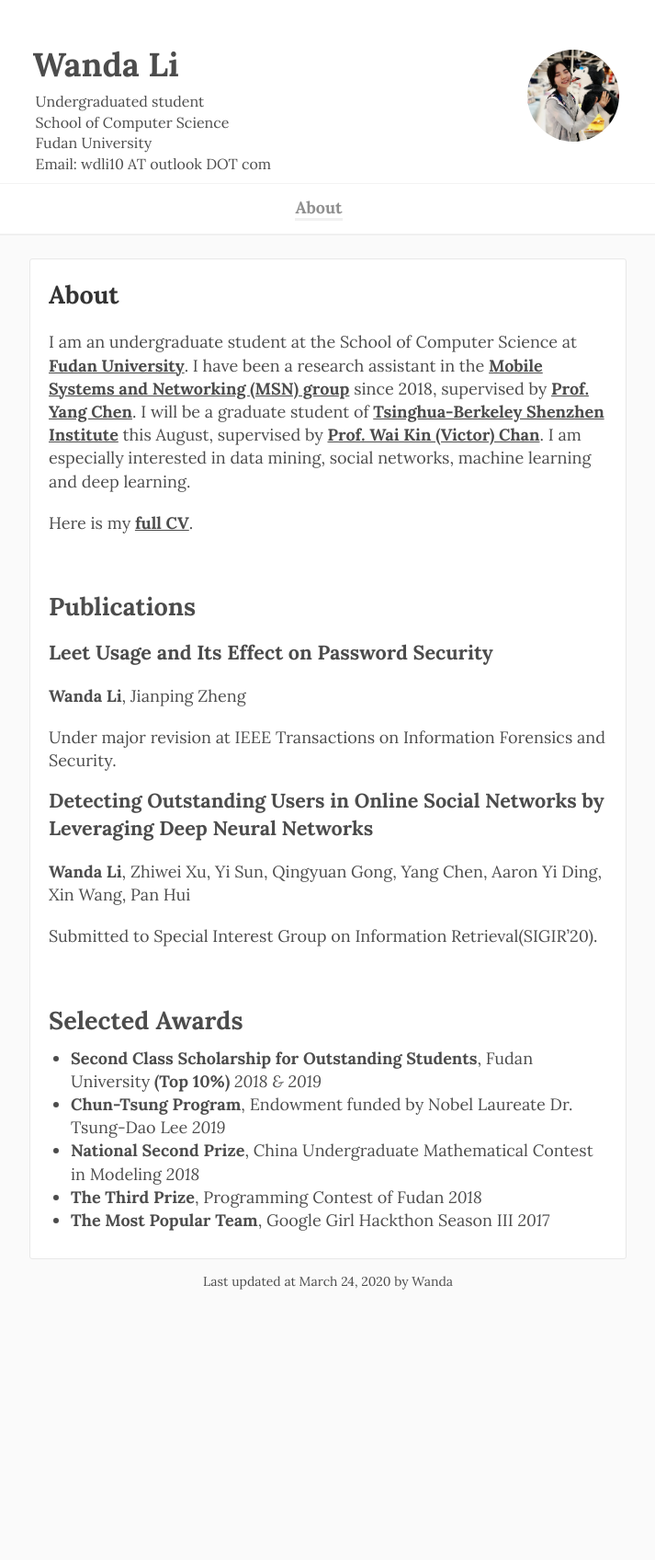
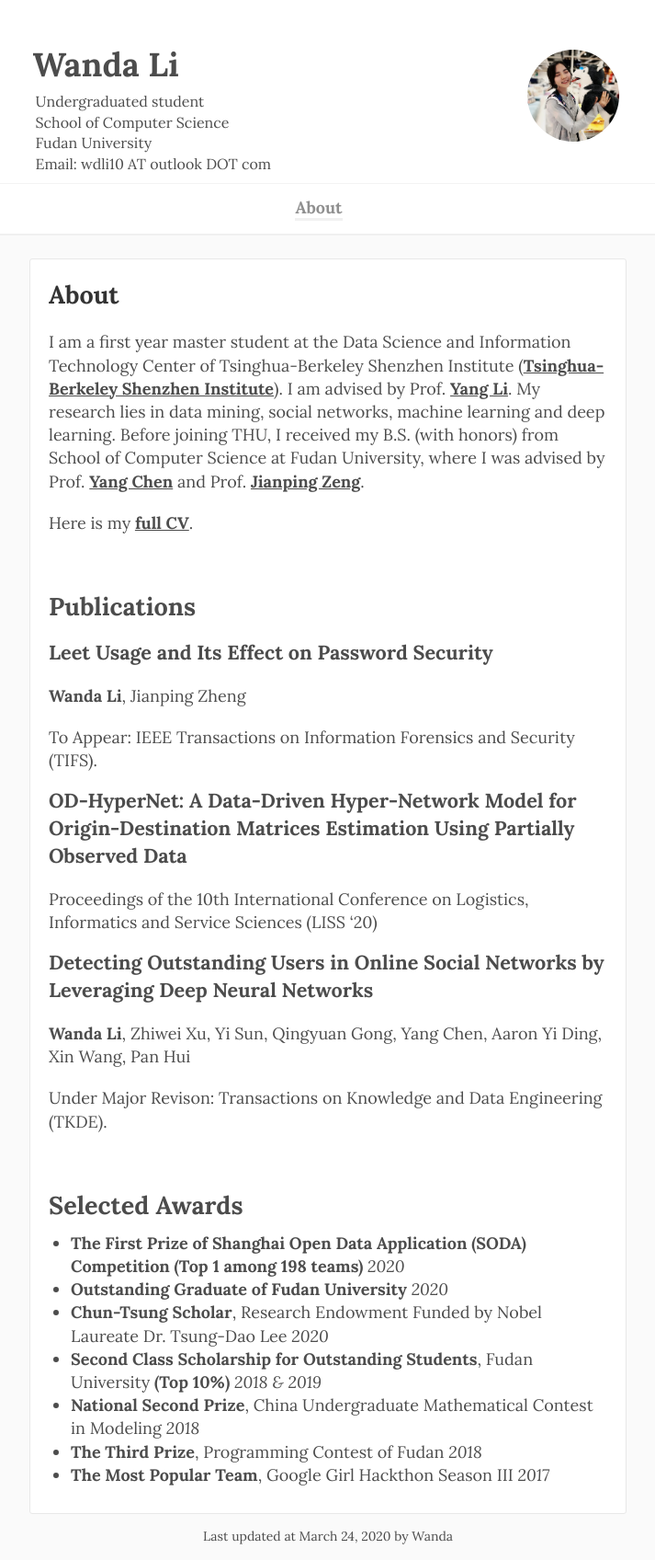
Before and after one commit to wandli/wandli.github.io, a Jekyll site: the page built from about.md, in a window 1280 px wide. Shown: the whole page at 92% size, without its empty margins (283-996 px from the left). Built offline with Jekyll 4.4.1, drawn with Linux system fonts in a browser that asks for light colours; before the commit the page ends 1419 px from its top, so only the background shows below that.

Commit message:
Update about.md

```diff
--- a/about.md
+++ b/about.md
@@ -4,7 +4,8 @@ title: About
 permalink: /about/
 ---
 
-I am an undergraduate student at the School of Computer Science at [Fudan University](http://www.fudan.edu.cn/en/). I have been a research assistant in the [Mobile Systems and Networking (MSN) group](http://fudan-msn.weebly.com/) since 2018, supervised by [Prof. Yang Chen](https://chenyang03.wordpress.com/). I will be a graduate student of [Tsinghua-Berkeley Shenzhen Institute](http://www.tbsi.edu.cn/en/) this August, supervised by [Prof. Wai Kin (Victor) Chan](https://www.tbsi.edu.cn/en/index.php?s=/cms/148.html). I am especially interested in data mining, social networks, machine learning and deep learning.
+I am a first year master student at the Data Science and Information Technology Center of Tsinghua-Berkeley Shenzhen Institute ([Tsinghua-Berkeley Shenzhen Institute](http://www.tbsi.edu.cn/en/)). I am advised by Prof. [Yang Li](http://yangli-feasibility.com/home/). My research lies in data mining, social networks, machine learning and deep learning.
+Before joining THU, I received my B.S. (with honors) from School of Computer Science at Fudan University, where I was advised by Prof. [Yang Chen](https://chenyang03.wordpress.com/) and Prof. [Jianping Zeng](http://homepage.fudan.edu.cn/zengjp/).
 
 Here is my [full CV]( ).
 
@@ -17,21 +18,27 @@ Here is my [full CV]( ).
 
 **Wanda Li**, Jianping Zheng
 
-Under major revision at IEEE Transactions on Information Forensics and Security.
+To Appear: IEEE Transactions on Information Forensics and Security (TIFS).
+
+##### OD-HyperNet: A Data-Driven Hyper-Network Model for Origin-Destination Matrices Estimation Using Partially Observed Data
+
+Proceedings of the 10th International Conference on Logistics, Informatics and Service Sciences (LISS '20)
 
 ##### Detecting Outstanding Users in Online Social Networks by Leveraging Deep Neural Networks
 
 **Wanda Li**, Zhiwei Xu, Yi Sun, Qingyuan Gong, Yang Chen, Aaron Yi Ding, Xin Wang, Pan Hui
 
-Submitted to Special Interest Group on Information Retrieval(SIGIR'20).
+Under Major Revison: Transactions on Knowledge and Data Engineering (TKDE).
 
 <br />
 
 
 ## Selected Awards
 
+- **The First Prize of Shanghai Open Data Application (SODA) Competition (Top 1 among 198 teams)** *2020*
+- **Outstanding Graduate of Fudan University** *2020*
+- **Chun-Tsung Scholar**, Research Endowment Funded by Nobel Laureate Dr. Tsung-Dao Lee  *2020*
 - **Second Class Scholarship for Outstanding Students**, Fudan University **(Top 10%)**  *2018 & 2019*
-- **Chun-Tsung Program**, Endowment funded by Nobel Laureate Dr. Tsung-Dao Lee  *2019*
 - **National Second Prize**, China Undergraduate Mathematical Contest in Modeling *2018*
 - **The Third Prize**, Programming Contest of Fudan *2018*
 - **The Most Popular Team**, Google Girl Hackthon Season III *2017*
```
